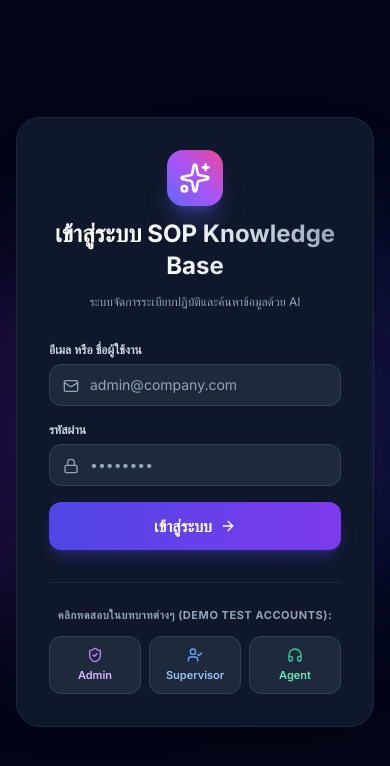
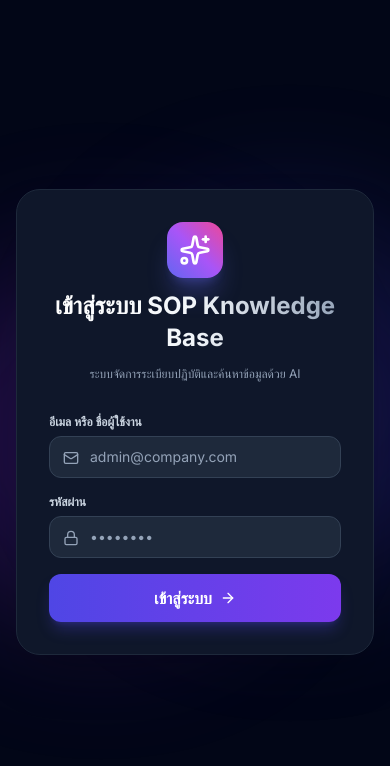
Before and after one commit to tanawinwat-lang/sop-knowledge-base, a Next.js app: page /login in a window 390 px wide. Shown: the top 766 px of the page. Built offline with nearby package versions, Linux system fonts and the light colour scheme.

Commit message:
🔥 Remove demo test accounts from login page
- Remove Quick Demo Test Accounts section (Admin/Supervisor/Agent buttons)
- Remove unused imported icons (ShieldCheck, UserCheck, Headphones)
- Remove quickLogin() helper function
- Login page now shows only a clean email + password form

```diff
--- a/app/(auth)/login/page.tsx
+++ b/app/(auth)/login/page.tsx
@@ -2,7 +2,7 @@
 
 import React, { useState } from 'react';
 import { useRouter } from 'next/navigation';
-import { Sparkles, Lock, Mail, ArrowRight, ShieldCheck, UserCheck, Headphones } from 'lucide-react';
+import { Sparkles, Lock, Mail, ArrowRight } from 'lucide-react';
 
 export default function LoginPage() {
   const [email, setEmail] = useState('');
@@ -35,10 +35,7 @@ export default function LoginPage() {
     }
   };
 
-  const quickLogin = (userEmail: string) => {
-    setEmail(userEmail);
-    setPassword('password123');
-  };
+
 
   return (
     <div className="min-h-screen bg-slate-950 text-slate-100 flex items-center justify-center p-4 relative overflow-hidden">
@@ -110,35 +107,7 @@ export default function LoginPage() {
           </button>
         </form>
 
-        {/* Quick Demo Test Accounts Switcher */}
-        <div className="mt-8 pt-6 border-t border-slate-800 space-y-3">
-          <p className="text-[11px] font-bold tracking-wider text-slate-400 uppercase text-center">
-            คลิกทดสอบในบทบาทต่างๆ (Demo Test Accounts):
-          </p>
-          <div className="grid grid-cols-3 gap-2">
-            <button
-              onClick={() => quickLogin('admin@company.com')}
-              className="p-2.5 bg-slate-800 hover:bg-purple-900/30 border border-slate-700 hover:border-purple-500/50 rounded-xl text-center transition-all group"
-            >
-              <ShieldCheck className="w-4 h-4 text-purple-400 mx-auto mb-1 group-hover:scale-110 transition-transform" />
-              <p className="text-[11px] font-semibold text-purple-300">Admin</p>
-            </button>
-            <button
-              onClick={() => quickLogin('sup@company.com')}
-              className="p-2.5 bg-slate-800 hover:bg-blue-900/30 border border-slate-700 hover:border-blue-500/50 rounded-xl text-center transition-all group"
-            >
-              <UserCheck className="w-4 h-4 text-blue-400 mx-auto mb-1 group-hover:scale-110 transition-transform" />
-              <p className="text-[11px] font-semibold text-blue-300">Supervisor</p>
-            </button>
-            <button
-              onClick={() => quickLogin('agent@company.com')}
-              className="p-2.5 bg-slate-800 hover:bg-emerald-900/30 border border-slate-700 hover:border-emerald-500/50 rounded-xl text-center transition-all group"
-            >
-              <Headphones className="w-4 h-4 text-emerald-400 mx-auto mb-1 group-hover:scale-110 transition-transform" />
-              <p className="text-[11px] font-semibold text-emerald-300">Agent</p>
-            </button>
-          </div>
-        </div>
+
       </div>
     </div>
   );
```
Also changed, not shown: data/database.json, 1 other file (tests, documents, lock files or other folders).
